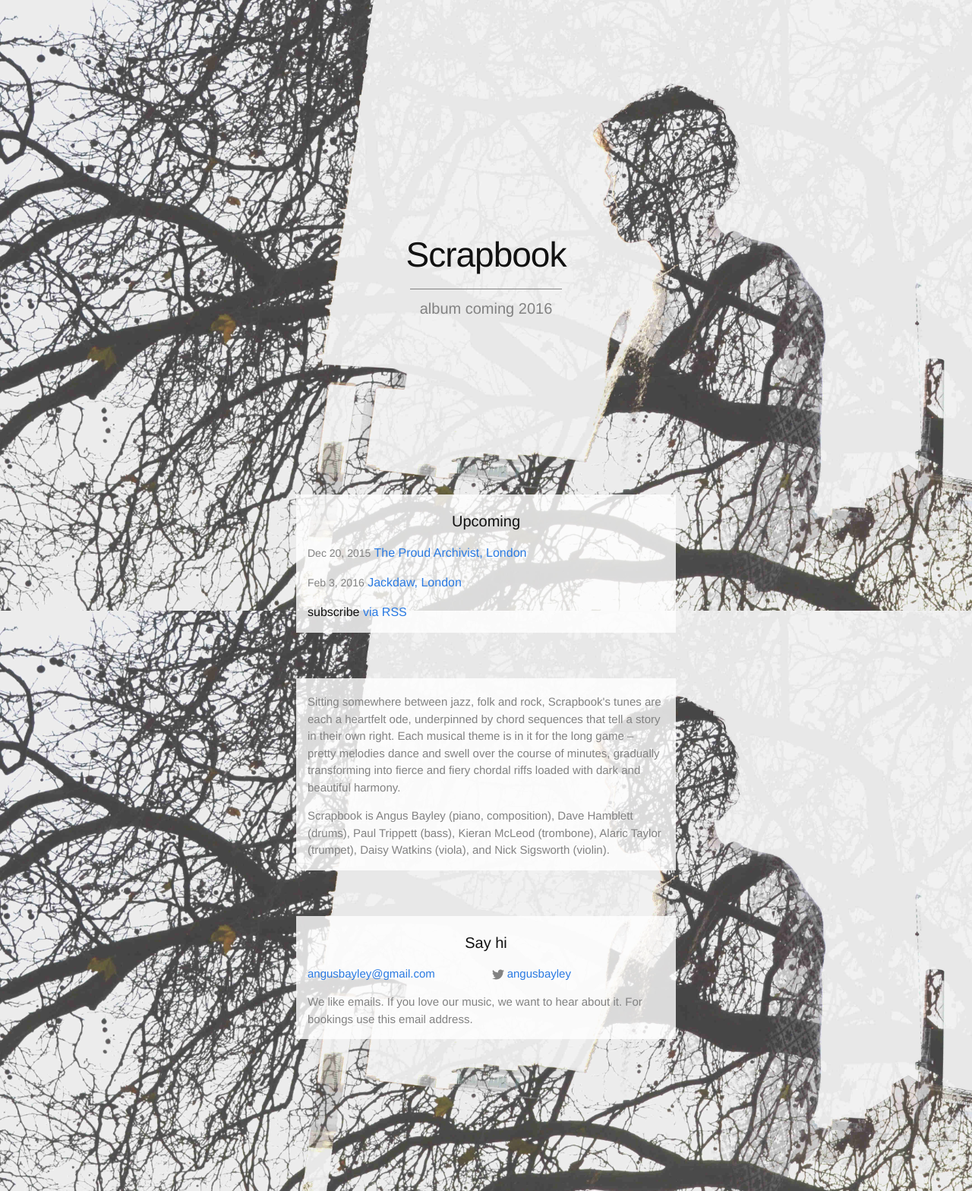
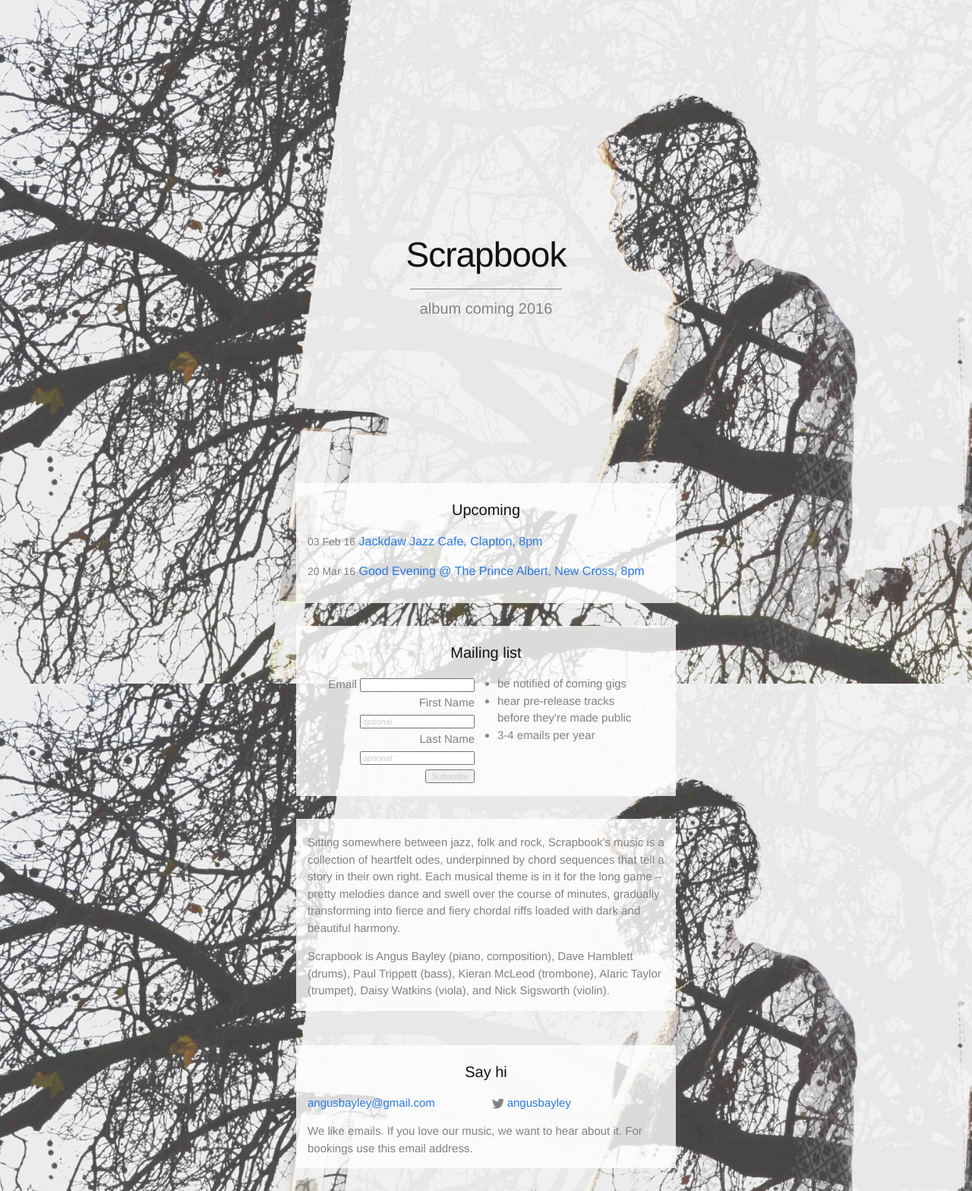
Before and after one commit to angusbayley/scrapbook-site, a Jekyll site: the page built from index.html, in a window 1280 px wide. Shown: the whole page at 76% size. Built offline with Jekyll 4.4.1, drawn with Linux system fonts in a browser that asks for light colours; comment, search, counter and statistics services are not loaded.

Commit message:
moves away from posts for gigs, adds email form, style tweaks

```diff
--- a/_posts/2015-12-20-the-proud-archivist.markdown
+++ b/_posts/2015-12-20-the-proud-archivist.markdown
@@ -5,5 +5,3 @@ date:   2015-12-20 19:00:00 +0000
 categories: jekyll update
 ---
 A mere two weeks after recording our first album, we're playing at The Proud Archivist on the Regents Canal in what will be one of the latest gigs you can reasonably get away with without playing Christmas tunes.
-
-There'll be a real piano (mainly just a bonus for me), and for this night only we'll be joined by [Chris Hyson][chris-hyson] on bass, and X on violin.
--- a/_sass/_base.scss
+++ b/_sass/_base.scss
@@ -25,10 +25,11 @@ body {
     font-kerning: normal;
 
         /* Background image */
-    background: url("../med-splash-image.jpg");
-    background-size: 1300px;
-    background-position: calc(10px + 50%) 0px;
-    background-attachment: fixed;
+    background: url("../med-splash-image.jpg")  no-repeat center center fixed;
+    -webkit-background-size: cover;
+    -moz-background-size: cover;
+    -o-background-size: cover;
+    background-size: cover;
 }
 
 
--- a/_sass/_layout.scss
+++ b/_sass/_layout.scss
@@ -123,6 +123,35 @@
 }
 
 
+/**
+ * Mailing list
+ */
+.mailing-form-col {
+    width: -webkit-calc( #{$content-width} / 2 - (#{$spacing-unit}));
+    width:         calc( #{$content-width} / 2 - (#{$spacing-unit}));
+    display: inline-block;
+}
+
+.mailing-form-col-1 {
+    text-align: right;
+    float: left;
+}
+
+.mailing-form-col-2 {
+    float: left;
+}
+
+.form-label, .mailing-bullet {
+    font-size: 15px;
+    color: $grey-color;
+}
+
+
+input {
+    font-size: 11px;
+    font-style: italic;
+    color: #cccccc;
+}
 
 /**
  * Site footer
@@ -201,7 +230,7 @@
  * Page content
  */
 .page-content {
-    padding: $spacing-unit 0;
+    padding: $spacing-unit/2;
 }
 
 .page-heading {
--- a/index.html
+++ b/index.html
@@ -8,23 +8,65 @@ layout: homepage
     <div class="home">
       <h1 class="page-heading">Upcoming</h1>
       <ul class="post-list">
-        {% for post in site.posts reversed %}
-          <li>
-            <span class="post-meta">{{ post.date | date: "%b %-d, %Y" }}</span> <a href="{{ post.url | prepend: site.baseurl }}">{{ post.title }}</a>
-          </li>
-        {% endfor %}
+        <li><span class="post-meta">03 Feb 16</span> <a href='http://www.jackdawlondon.com/'>Jackdaw Jazz Cafe, Clapton, 8pm</a></li>
+        <li><span class="post-meta">20 Mar 16</span> <a href='http://www.goodeveningarts.co.uk/'>Good Evening @ The Prince Albert, New Cross, 8pm</a></li>
+
       </ul>
-      <p class="rss-subscribe">subscribe <a href="{{ "/feed.xml" | prepend: site.baseurl }}">via RSS</a></p>
     </div>
   </div>
 </div>
 
+<div class="page-content">
+  <div class="wrapper">
+    <div class="home">
+      <h1 class="page-heading">Mailing list</h1>
+      <!-- Begin MailChimp Signup Form -->
+      <div id="mc_embed_signup">
+        <form action="//angusbayley.us10.list-manage.com/subscribe/post?u=4813e5fe5c33a64ce8aee004f&amp;id=3f2926665f" method="post" id="mc-embedded-subscribe-form" name="mc-embedded-subscribe-form" class="validate" target="_blank" novalidate>
+          <div id="mc_embed_signup_scroll">
+            <div class="mailing-form-col mailing-form-col-1">
+              <div class="mc-field-group">
+                <label for="mce-EMAIL" class="form-label">Email </label>
+                <input type="email" value="" name="EMAIL" class="required email" id="mce-EMAIL">
+              </div>
+              <div class="mc-field-group">
+                <label for="mce-FNAME" class="form-label">First Name </label>
+                <input type="text" value="optional" name="FNAME" class="" id="mce-FNAME">
+              </div>
+              <div class="mc-field-group">
+                <label for="mce-LNAME" class="form-label">Last Name </label>
+                <input type="text" value="optional" name="LNAME" class="" id="mce-LNAME">
+              </div>
+              <div id="mce-responses" class="clear">
+                <div class="response" id="mce-error-response" style="display:none"></div>
+                <div class="response" id="mce-success-response" style="display:none"></div>
+              </div> <!-- real people should not fill this in and expect good things - do not remove this or risk form bot signups-->
+              <div style="position: absolute; left: -5000px;" aria-hidden="true"><input type="text" name="b_4813e5fe5c33a64ce8aee004f_3f2926665f" tabindex="-1" value=""></div>
+              <div class="clear">
+                <input type="submit" value="Subscribe" name="subscribe" id="mc-embedded-subscribe" class="button">
+              </div>
+            </div>
+            <div class="mailing-form-col mailing-form-col-2">
+              <ul>
+                <li class="mailing-bullet">be notified of coming gigs</li>
+                <li class="mailing-bullet">hear pre-release tracks before they're made public</li>
+                <li class="mailing-bullet">3-4 emails per year</li>
+              </ul>
+            </div>
+          </div>
+        </form>
+      </div>
+      <script type='text/javascript' src='//s3.amazonaws.com/downloads.mailchimp.com/js/mc-validate.js'></script><script type='text/javascript'>(function($) {window.fnames = new Array(); window.ftypes = new Array();fnames[0]='EMAIL';ftypes[0]='email';fnames[1]='FNAME';ftypes[1]='text';fnames[2]='LNAME';ftypes[2]='text';}(jQuery));var $mcj = jQuery.noConflict(true);</script>
+      <!--End mc_embed_signup-->
+    </div>
+  </div>
+</div>
 
 <div class="page-content">
   <div class="wrapper">
     <div class="home">
       <p class="page-prose">
-        Sitting somewhere between jazz, folk and rock, Scrapbook's tunes are each a heartfelt ode, underpinned by chord sequences that tell a story in their own right. Each musical theme is in it for the long game – pretty melodies dance and swell over the course of minutes, gradually transforming into fierce and fiery chordal riffs loaded with dark and beautiful harmony.
+        Sitting somewhere between jazz, folk and rock, Scrapbook's music is a collection of heartfelt odes, underpinned by chord sequences that tell a story in their own right. Each musical theme is in it for the long game – pretty melodies dance and swell over the course of minutes, gradually transforming into fierce and fiery chordal riffs loaded with dark and beautiful harmony.
       </p>
       <p class="page-prose">
         Scrapbook is Angus Bayley (piano, composition), Dave Hamblett (drums), Paul Trippett (bass), Kieran McLeod (trombone), Alaric Taylor (trumpet), Daisy Watkins (viola), and Nick Sigsworth (violin).
```
Also changed, not shown: _posts/2016-02-03-jackdaw.markdown (deleted, +0 -9 lines).
